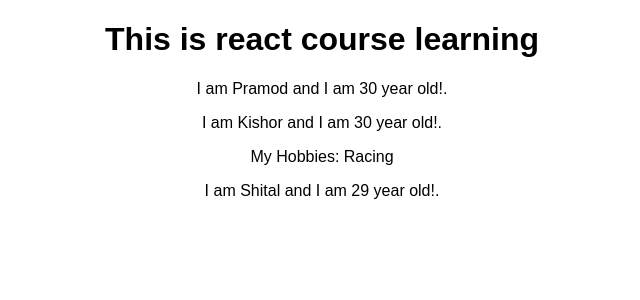
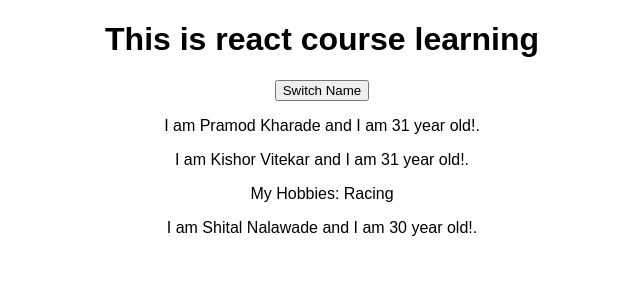
Before and after one commit to pramodkharade/REACTJS-Learning, a React (Create React App) app: page / in a window 1280 px wide. Shown: the top 300 px of the page, without its empty margins (318-958 px from the left). Built offline with nearby package versions, Linux system fonts and the light colour scheme.

Commit message:
use the state property in reactjs

```diff
--- a/src/App.js
+++ b/src/App.js
@@ -3,13 +3,21 @@ import Person from './Person/Person';
 import './App.css';
 
 class App extends Component {
+  state = {
+      person:[
+        {name:'Pramod Kharade', age:31},
+        {name:'Kishor Vitekar', age:31},
+        {name:'Shital Nalawade', age:30},
+      ]
+  };
   render() {
     return (
       <div className="App">
         <h1>This is react course learning</h1>
-        <Person name="Pramod" age="30" > </Person>
-        <Person name="Kishor" age="30" > My Hobbies: Racing </Person>
-        <Person name="Shital" age="29" > </Person>
+        <button>Switch Name</button>
+        <Person name={this.state.person[0].name} age={this.state.person[0].age} > </Person>
+        <Person name={this.state.person[1].name} age={this.state.person[1].age}> My Hobbies: Racing </Person>
+        <Person name={this.state.person[2].name} age={this.state.person[2].age}> </Person>
       </div>
     );
   }
```
